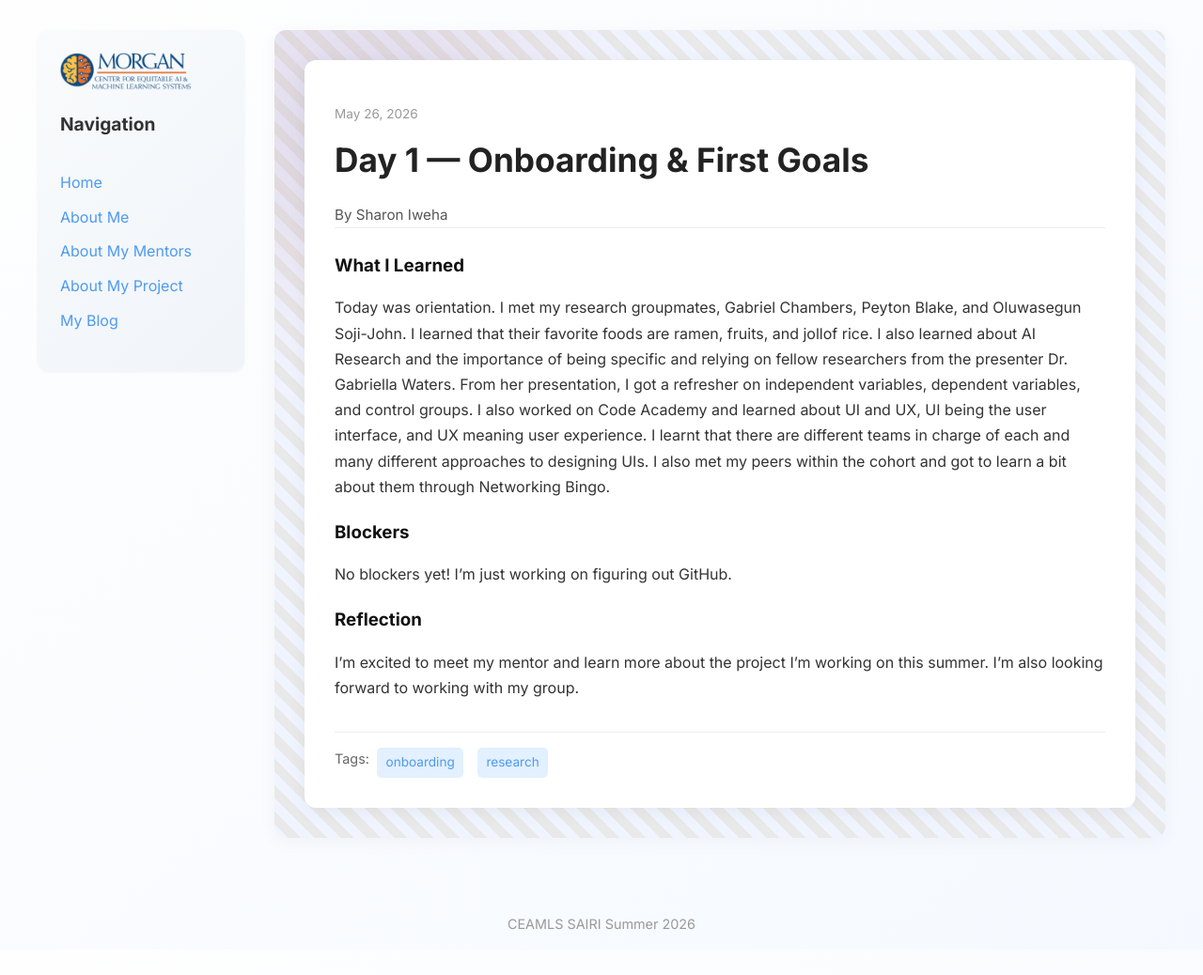
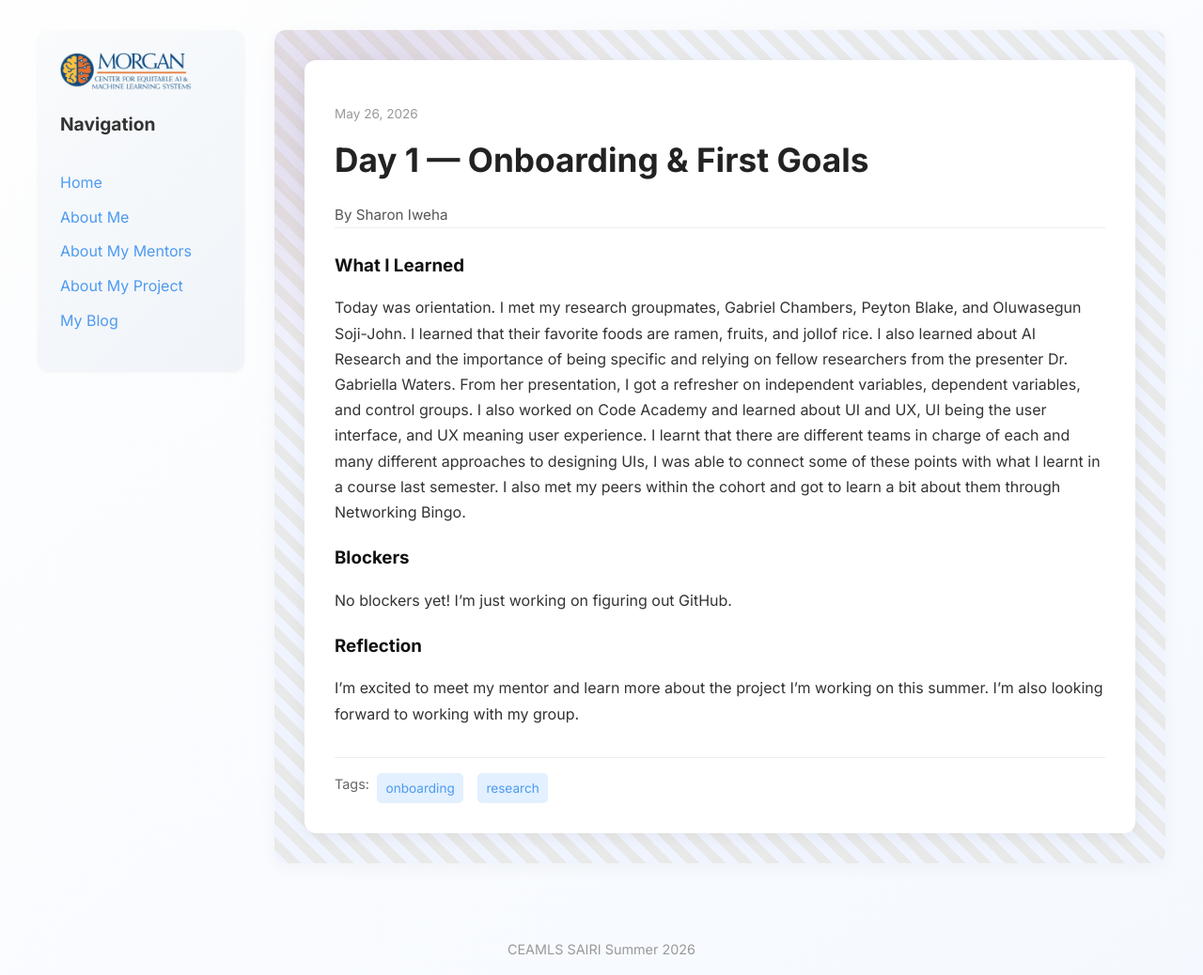
Before and after one commit to sharoniweha/sharoniweha.ceamls26.github.io, a Jekyll site: the page built from _posts/2026-05-26-day-1.md, in a window 1280 px wide. Shown: the whole page at 94% size. Built offline with Jekyll 4.4.1, drawn with Linux system fonts in a browser that asks for light colours; before the commit the page ends 1011 px from its top, so only the background shows below that.

Commit message:
Update 2026-05-26-day-1.md

```diff
--- a/_posts/2026-05-26-day-1.md
+++ b/_posts/2026-05-26-day-1.md
@@ -6,7 +6,7 @@ permalink: /day1.html
 tags: ["onboarding", "research"]
 
 what_i_learned: |
-  Today was orientation. I met my research groupmates, Gabriel Chambers, Peyton Blake, and Oluwasegun Soji-John. I learned that their favorite foods are ramen, fruits, and jollof rice. I also learned about AI Research and the importance of being specific and relying on fellow researchers from the presenter Dr. Gabriella Waters. From her presentation, I got a refresher on independent variables, dependent variables, and control groups. I also worked on Code Academy and learned about UI and UX, UI being the user interface, and UX meaning user experience. I learnt that there are different teams in charge of each and many different approaches to designing UIs. I also met my peers within the cohort and got to learn a bit about them through Networking Bingo.
+  Today was orientation. I met my research groupmates, Gabriel Chambers, Peyton Blake, and Oluwasegun Soji-John. I learned that their favorite foods are ramen, fruits, and jollof rice. I also learned about AI Research and the importance of being specific and relying on fellow researchers from the presenter Dr. Gabriella Waters. From her presentation, I got a refresher on independent variables, dependent variables, and control groups. I also worked on Code Academy and learned about UI and UX, UI being the user interface, and UX meaning user experience. I learnt that there are different teams in charge of each and many different approaches to designing UIs, I was able to connect some of these points with what I learnt in a course last semester. I also met my peers within the cohort and got to learn a bit about them through Networking Bingo.
 
 blockers: |
   No blockers yet! I'm just working on figuring out GitHub.
```
